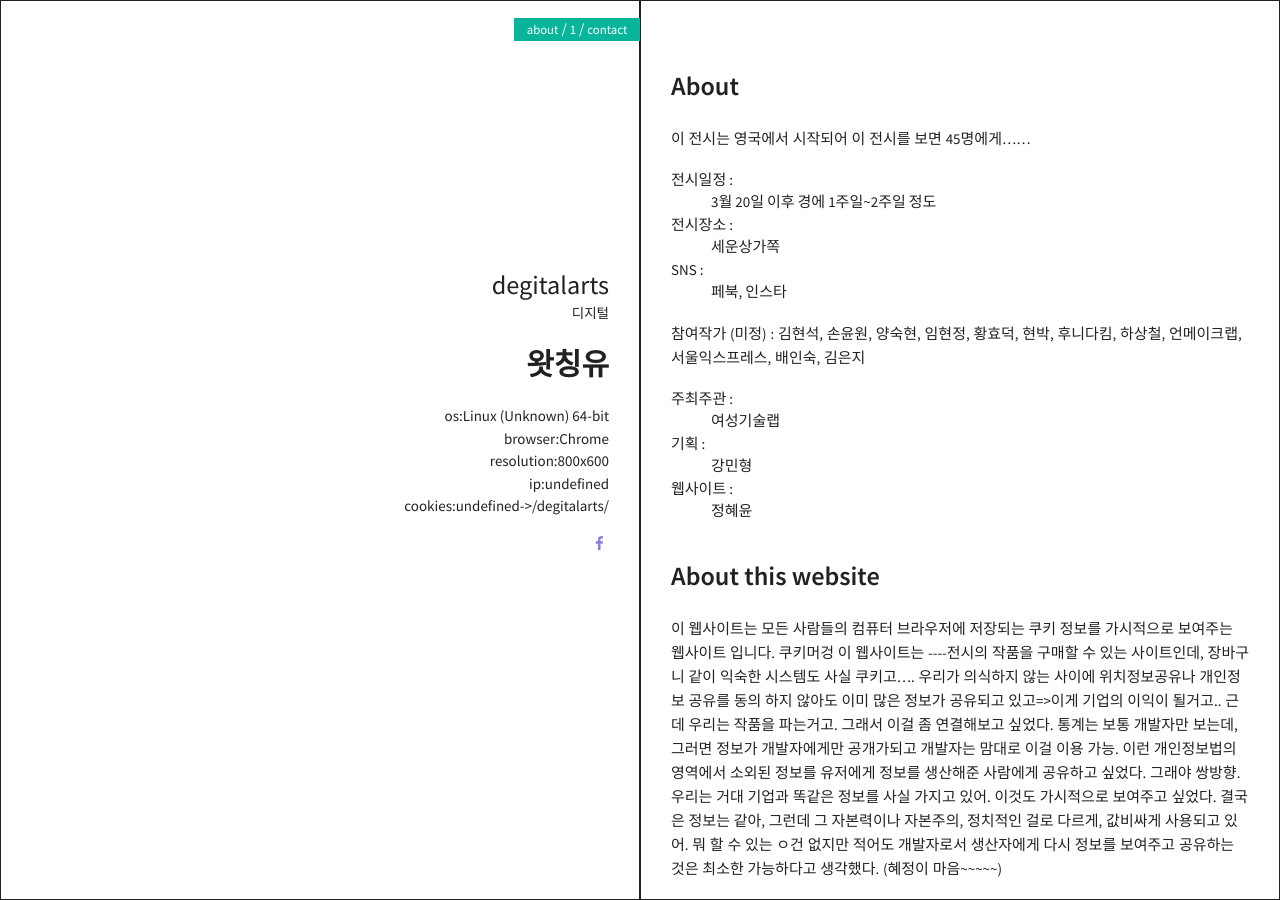
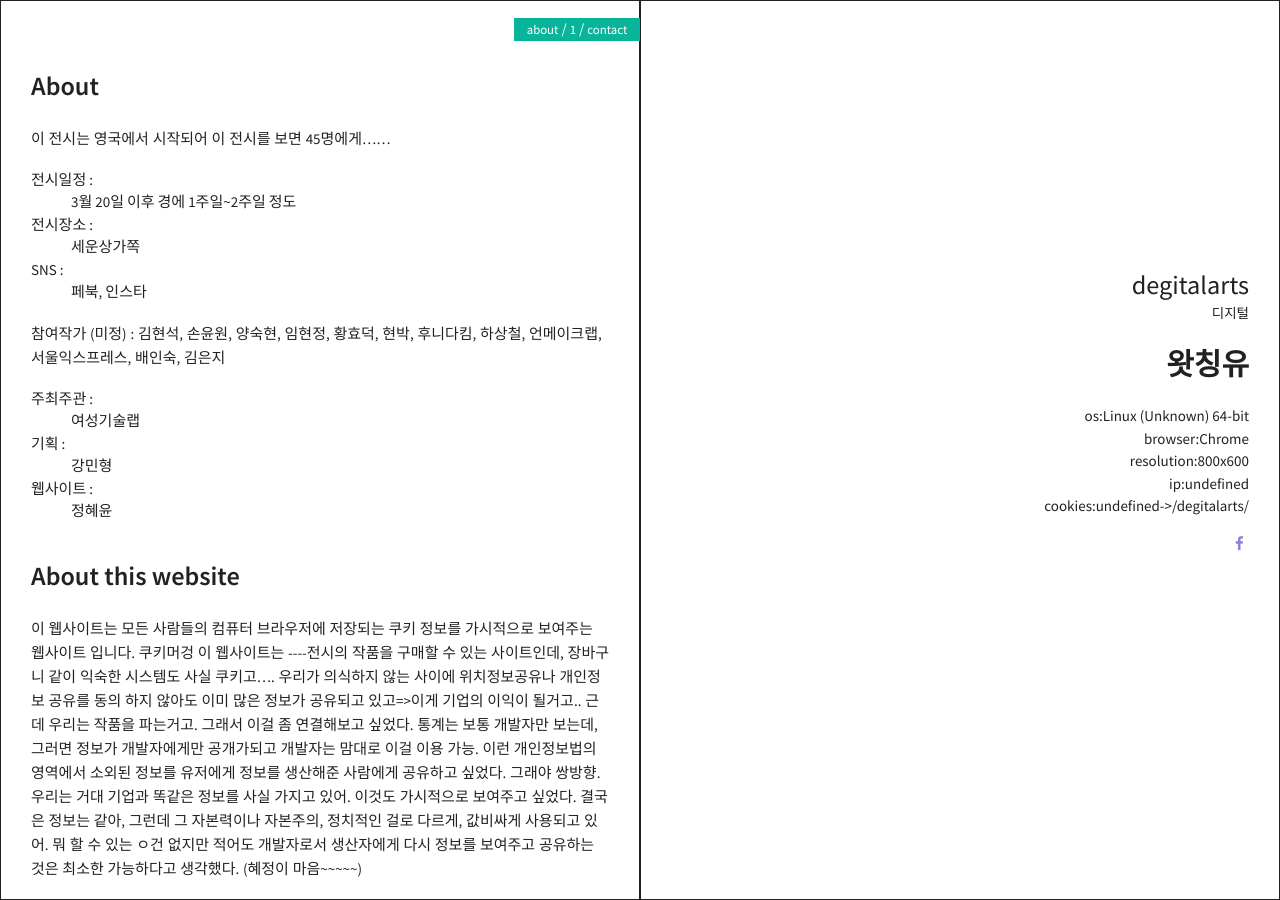
Before and after one commit to degitalarts/degitalarts, a Jekyll site: the page built from index.html, in a window 1280 px wide. Built offline with Jekyll 4.4.1, drawn with Linux system fonts in a browser that asks for light colours; comment, search, counter and statistics services are not loaded.

Commit message:
Update default.html

```diff
--- a/_layouts/default.html
+++ b/_layouts/default.html
@@ -6,14 +6,14 @@
 <body>
   <div class="row">
     <div class="col s12 m6">
-      <div class="table cover">
-        {% include sidebar.html %}
+      <div class="post-listing">
+        {{ content }}
+        {% include footer.html %}
       </div>
     </div>
     <div class="col s12 m6">
-      <div class="post-listing">
-        {{ content }}
-        {% include footer.html %}
+      <div class="table cover">
+        {% include sidebar.html %}
       </div>
     </div>
   </div>
```
